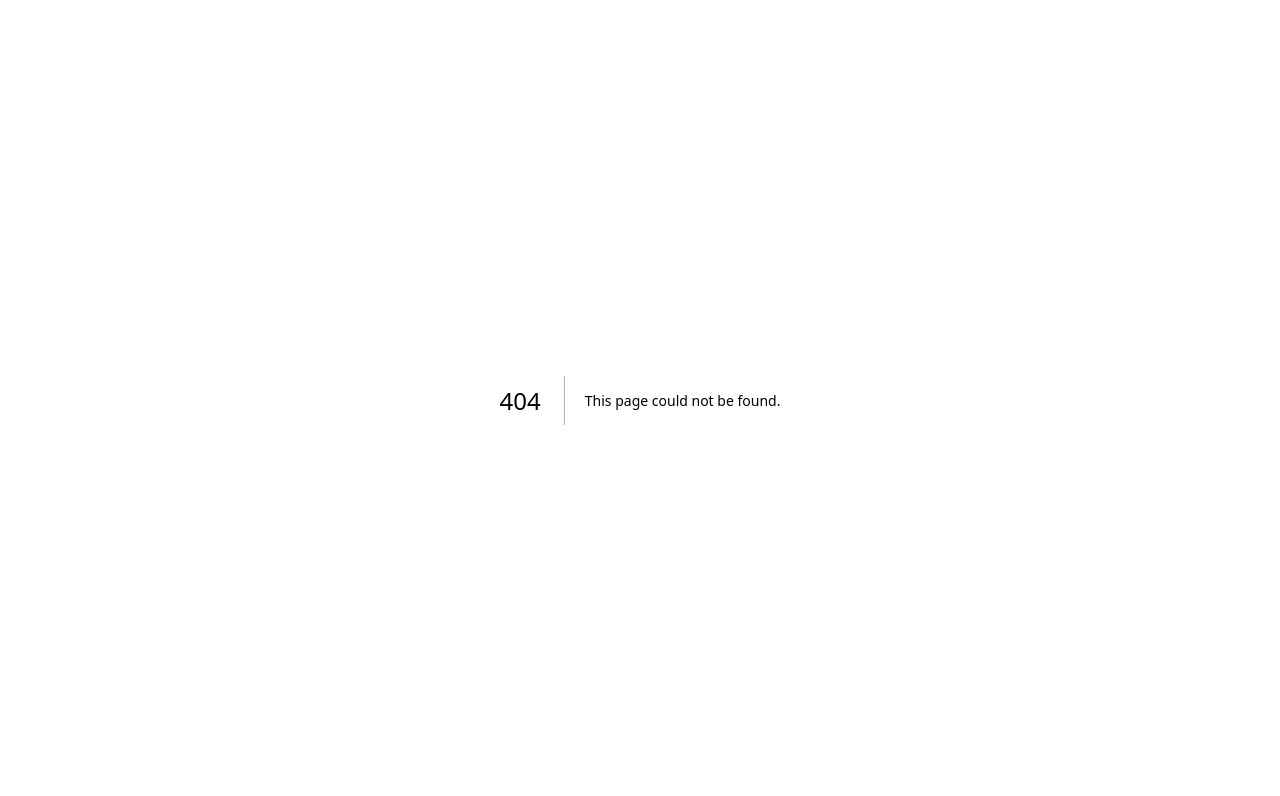
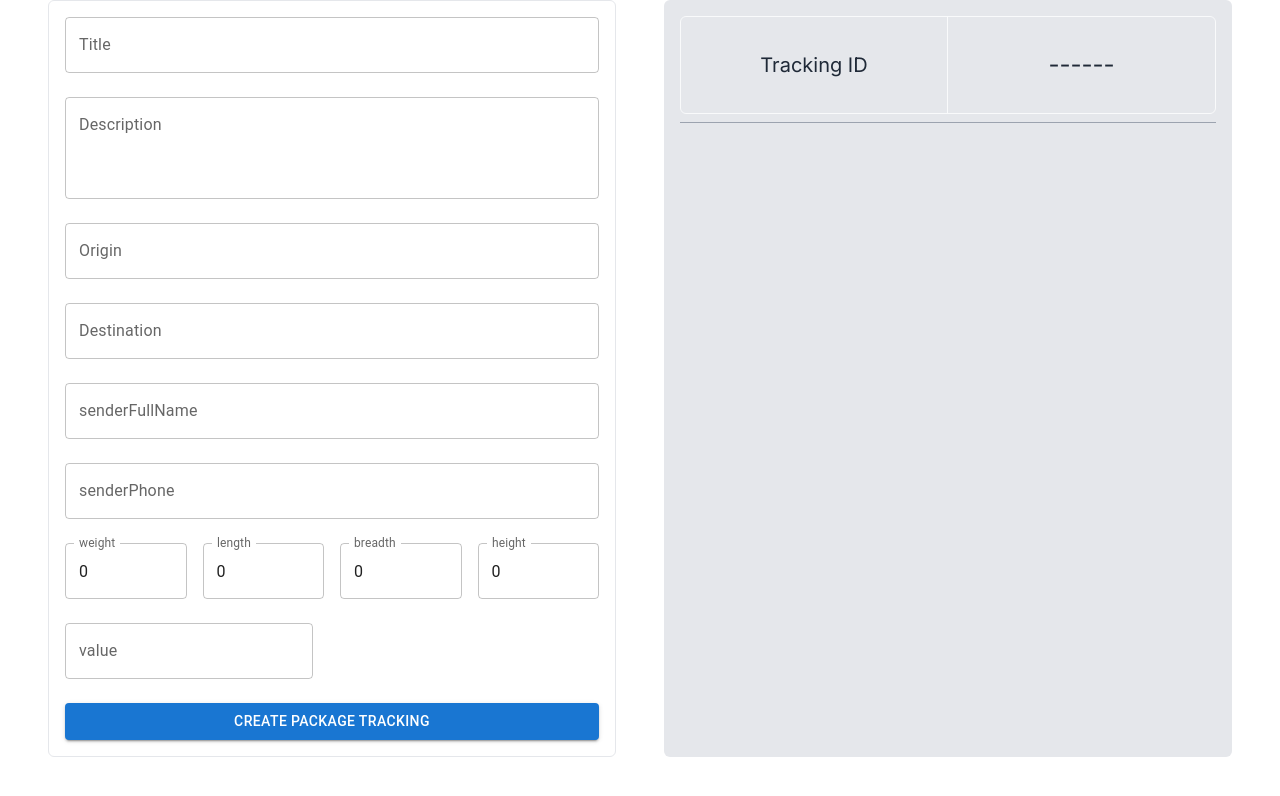
Before and after one commit to daniellaziti/earlycodeloistics, a Next.js app: page /admin/create in a window 1280 px wide. Before the commit this address had no page. Shown: the top 796 px of the page. Built offline with nearby package versions, Linux system fonts and the light colour scheme.

Commit message:
admin page

```diff
--- /dev/null
+++ b/app/admin/create/page.js
@@ -0,0 +1,181 @@
+"use client"
+import { useFormik } from "formik";
+import { TextField,Button } from "@mui/material"
+import { validation } from "@/utils/create_form_rules";
+
+
+export default function Create () {
+
+    const { handleBlur,handleSubmit,handleChange,touched,errors,values } = useFormik ({
+        initialValues:{title:"",description:"",origin:"",destination:"",senderFullName:"",senderPhone:"",weight:0,length:0,breadth:0,height:0,value:""},
+        onSubmit: () => {
+
+        },
+        validationSchema:validation
+    })
+
+    return (
+        <section className="lg:grid lg:grid-cols-2 lg:gap-12 px-4 md:px-8 lg:px-12">
+            <article className="p-4 border border-gray-200 rounded-md">
+                <form onSubmit={handleSubmit} className="flex flex-col gap-6">
+
+                    <div>
+                        <TextField
+                        className="w-full"
+                        label="Title"
+                        type="text"
+                        id="title"
+                        onBlur={handleBlur}
+                        value={values.title}
+                        onChange={handleChange}
+                        />
+                        { touched && errors.title ? <span className="text-red-500 text-xs">{errors.title}</span> : null }
+                    </div>
+                    <div>
+                        <TextField
+                        className="w-full"
+                        multiline={true}
+                        rows={3}
+                        label="Description"
+                        type="text"
+                        id="description"
+                        onBlur={handleBlur}
+                        value={values.description}
+                        onChange={handleChange}
+                        />
+
+                    </div>
+                    <div>
+                        <TextField
+                        className="w-full"
+                        label="Origin"
+                        type="text"
+                        id="origin"
+                        onBlur={handleBlur}
+                        value={values.origin}
+                        onChange={handleChange}
+                        />
+                        { touched && errors.origin ? <span className="text-red-500 text-xs">{errors.origin}</span> : null }
+                    </div>
+                    <div>
+                        <TextField
+                        className="w-full"
+                        label="Destination"
+                        type="text"
+                        id="destination"
+                        onBlur={handleBlur}
+                        value={values.destination}
+                        onChange={handleChange}
+                        />
+                        { touched && errors.destination ? <span className="text-red-500 text-xs">{errors.destination}</span> : null }
+                    </div>
+                    <div>
+                        <TextField
+                        className="w-full"
+                        label="senderFullName"
+                        type="text"
+                        id="senderFullName"
+                        onBlur={handleBlur}
+                        value={values.senderFullName}
+                        onChange={handleChange}
+                        />
+                        { touched && errors.senderFullName ? <span className="text-red-500 text-xs">{errors.senderFullName}</span> : null }
+                    </div>
+                    <div>
+                        <TextField
+                        className="w-full"
+                        label="senderPhone"
+                        type="text"
+                        id="senderPhone"
+                        onBlur={handleBlur}
+                        value={values.senderPhone}
+                        onChange={handleChange}
+                        />
+                        { touched && errors.senderPhone ? <span className="text-red-500 text-xs">{errors.senderPhone}</span> : null }
+                    </div>
+
+                    <div className="grid grid-cols-1 md:grid-cols-4 gap-4">
+                        <div>
+                            <TextField
+                                className="w-full"
+                                label="weight"
+                                type="text"
+                                id="weight"
+                                onBlur={handleBlur}
+                                value={values.weight}
+                                onChange={handleChange}
+                                />
+                                { touched && errors.weight ? <span className="text-red-500 text-xs">{errors.weight}</span> : null }
+                        </div>
+                        <div>
+                            <TextField
+                                className="w-full"
+                                label="length"
+                                type="text"
+                                id="length"
+                                onBlur={handleBlur}
+                                value={values.length}
+                                onChange={handleChange}
+                                />
+                                { touched && errors.length ? <span className="text-red-500 text-xs">{errors.length}</span> : null }
+                        </div>
+                        <div>
+                            <TextField
+                                className="w-full"
+                                label="breadth"
+                                type="text"
+                                id="breadth"
+                                onBlur={handleBlur}
+                                value={values.breadth}
+                                onChange={handleChange}
+                                />
+                                { touched && errors.breadth ? <span className="text-red-500 text-xs">{errors.breadth}</span> : null }
+                        </div>
+                        <div>
+                            <TextField
+                                className="w-full"
+                                label="height"
+                                type="text"
+                                id="height"
+                                onBlur={handleBlur}
+                                value={values.height}
+                                onChange={handleChange}
+                                />
+                                { touched && errors.height ? <span className="text-red-500 text-xs">{errors.height}</span> : null }
+                        </div>
+
+                    </div>
+                    <div>
+                            <TextField
+                                label="value"
+                                type="text"
+                                id="Value"
+                                onBlur={handleBlur}
+                                value={values.value}
+                                onChange={handleChange}
+                                />
+                                { touched && errors.value ? <span className="text-red-500 text-xs">{errors.value}</span> : null }
+                        </div>
+
+                    <Button variant="contained" type="submit">Create Package Tracking</Button>
+
+                </form>
+
+            </article>
+            <aside className="hidden lg:block flex flex-col gap-6 p-4 bg-gray-200 rounded-md">
+                <div className="grid grid-cols-2 border border-gray-50 rounded-md">
+                    <blockquote className="h-24 flex justify-center items-center border-r border-gray-50 p-4">
+                        <p className="text-xl text-gray-800">Tracking ID</p>
+                    </blockquote>
+                    <blockquote className="h-24 flex justify-center items-center p-4" >
+                        <p className="text-2xl text-gray-800">------</p>
+                    </blockquote>
+                </div>
+
+                <div className="flex flex-col gap-4">
+                    <p className="text-gray-700 border-b border-gray-400 pb-2">{values.title}</p>
+                </div>
+            </aside>
+        </section>
+    )
+}
--- /dev/null
+++ b/utils/create_form_rules.js
@@ -0,0 +1,15 @@
+import * as yup from "yup";
+
+export const validation = yup.object().shape({
+    title: yup.string().required().min(8),
+    description: yup.string().required(),
+    origin: yup.string().required(),
+    destination: yup.string().required(),
+    senderFullName: yup.string().required().min(5),
+    senderPhone: yup.string().required().min(11),
+    weight: yup.number().required(),
+    length: yup.number().required(),
+    breadth: yup.number().required(),
+    height: yup.number().required(),
+    value: yup.number().required()
+})
```
Also changed, not shown: package.json (+6 -1 lines), 1 other file (tests, documents, lock files or other folders).
